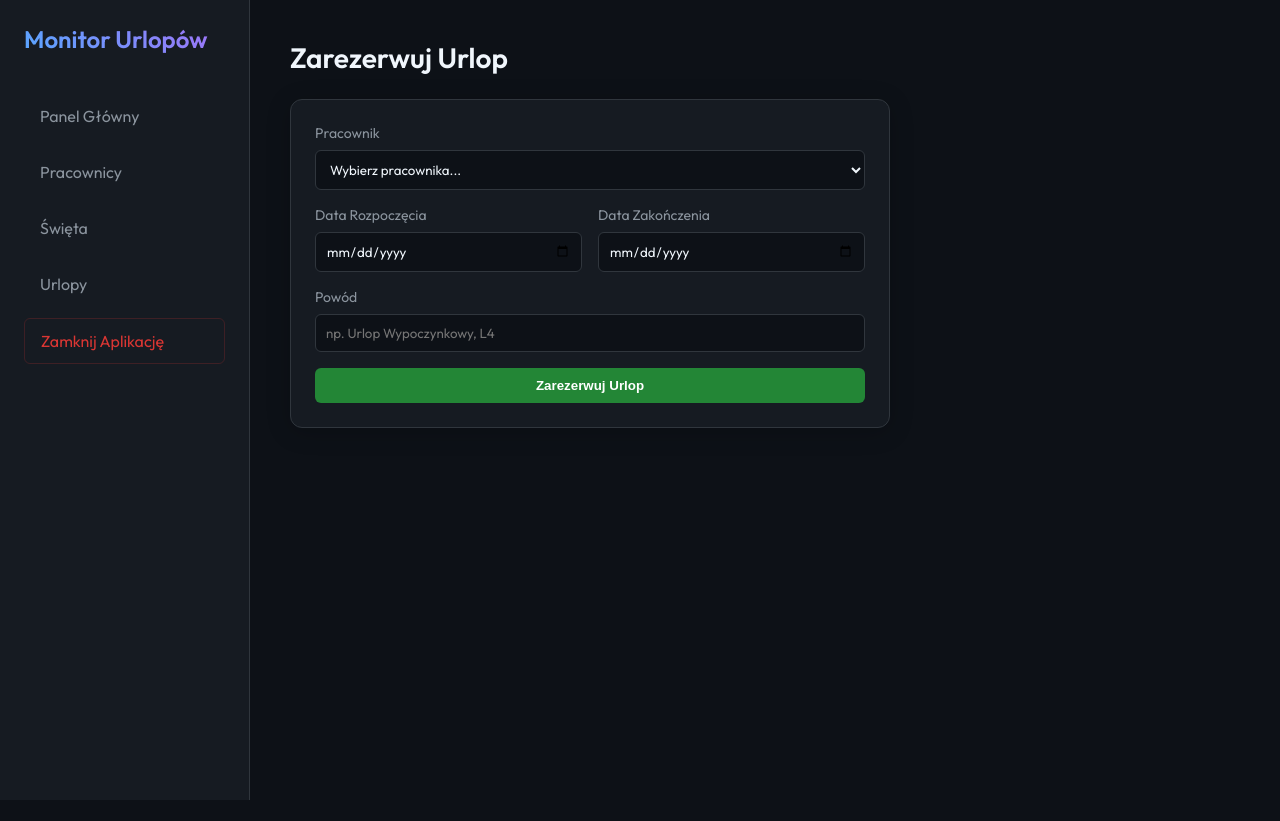
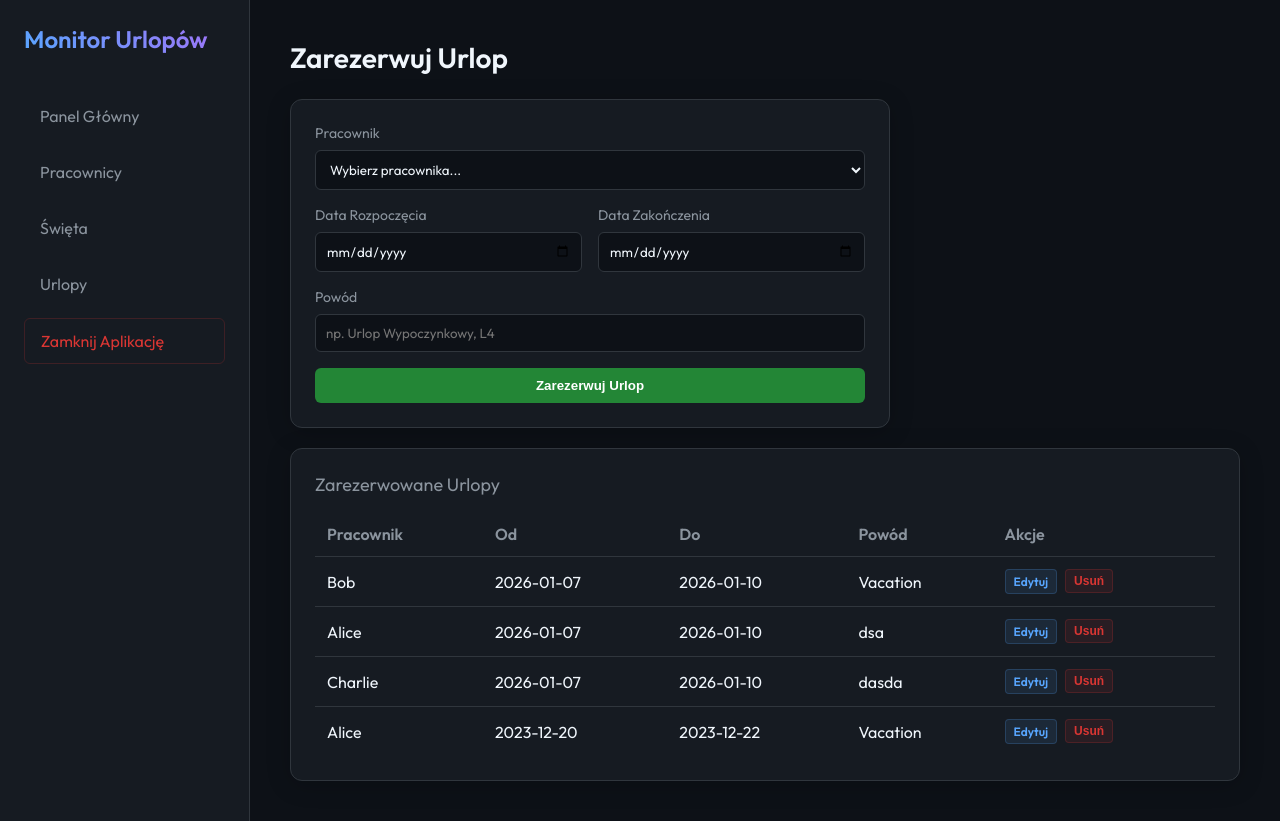
Before and after one commit to yungkhalifa14/employee_leave_tracker, a Flask app: page /leaves in a window 1280 px wide. Before the commit the page ends 800 px from the top, so only its background shows below. Run offline with Flask 3, Linux system fonts and the light colour scheme; data comes from the database, SQL or seed files in the repository.

Commit message:
polish v2 with CRUD

```diff
--- a/static/style.css
+++ b/static/style.css
@@ -414,3 +414,59 @@ tr:hover td {
     color: var(--danger);
     font-weight: bold;
 }
+
+.btn-secondary {
+    display: inline-block;
+    text-align: center;
+    background-color: var(--card-bg);
+    color: var(--text-secondary);
+    border: 1px solid var(--border);
+    padding: 10px 20px;
+    border-radius: 6px;
+    text-decoration: none;
+    font-weight: 600;
+    transition: all 0.2s;
+}
+
+.btn-secondary:hover {
+    color: var(--text-primary);
+    background-color: rgba(255, 255, 255, 0.05);
+}
+
+.action-btns {
+    display: flex;
+    gap: 8px;
+}
+
+.btn-edit,
+.btn-delete {
+    padding: 4px 8px;
+    border-radius: 4px;
+    font-size: 12px;
+    text-decoration: none;
+    font-weight: 600;
+    cursor: pointer;
+    border: 1px solid transparent;
+}
+
+.btn-edit {
+    color: var(--accent);
+    background-color: rgba(88, 166, 255, 0.1);
+    border-color: rgba(88, 166, 255, 0.2);
+}
+
+.btn-edit:hover {
+    background-color: var(--accent);
+    color: white;
+}
+
+.btn-delete {
+    color: var(--danger);
+    background-color: rgba(218, 54, 51, 0.1);
+    border-color: rgba(218, 54, 51, 0.2);
+}
+
+.btn-delete:hover {
+    background-color: var(--danger);
+    color: white;
+}
--- a/templates/leaves.html
+++ b/templates/leaves.html
@@ -35,4 +35,42 @@
         <button type="submit" class="btn-primary">Zarezerwuj Urlop</button>
     </form>
 </div>
+
+<div class="card list-view" style="margin-top: 20px;">
+    <h3>Zarezerwowane Urlopy</h3>
+    <table>
+        <thead>
+            <tr>
+                <th>Pracownik</th>
+                <th>Od</th>
+                <th>Do</th>
+                <th>Powód</th>
+                <th>Akcje</th>
+            </tr>
+        </thead>
+        <tbody>
+            {% for leave in leaves %}
+            <tr>
+                <td>{{ leave[1] }}</td>
+                <td>{{ leave[2] }}</td>
+                <td>{{ leave[3] }}</td>
+                <td>{{ leave[4] }}</td>
+                <td>
+                    <div class="action-btns">
+                        <a href="{{ url_for('edit_leave', leave_id=leave[0]) }}" class="btn-edit">Edytuj</a>
+                        <form action="{{ url_for('delete_leave', leave_id=leave[0]) }}" method="POST"
+                            onsubmit="return confirm('Czy na pewno chcesz usunąć ten urlop?');" style="display:inline;">
+                            <button type="submit" class="btn-delete">Usuń</button>
+                        </form>
+                    </div>
+                </td>
+            </tr>
+            {% else %}
+            <tr>
+                <td colspan="5">Brak zarezerwowanych urlopów.</td>
+            </tr>
+            {% endfor %}
+        </tbody>
+    </table>
+</div>
 {% endblock %}
--- a/tracker.py
+++ b/tracker.py
@@ -125,6 +125,72 @@ class LeaveTracker:
 
         return days
 
+    def get_employee_by_id(self, employee_id):
+        conn = get_connection()
+        cursor = conn.cursor()
+        cursor.execute('SELECT id, name, leave_limit FROM employees WHERE id = ?', (employee_id,))
+        emp = cursor.fetchone()
+        conn.close()
+        return emp
+
+    def update_employee(self, employee_id, name, leave_limit):
+        conn = get_connection()
+        cursor = conn.cursor()
+        cursor.execute('''
+            UPDATE employees SET name = ?, leave_limit = ? WHERE id = ?
+        ''', (name, leave_limit, employee_id))
+        conn.commit()
+        conn.close()
+
+    def delete_employee(self, employee_id):
+        conn = get_connection()
+        cursor = conn.cursor()
+        # Note: Leaves for this employee will remain but be orphaned or we should delete them too?
+        # Better UX: Delete leaves associated with employee
+        cursor.execute('DELETE FROM leaves WHERE employee_id = ?', (employee_id,))
+        cursor.execute('DELETE FROM employees WHERE id = ?', (employee_id,))
+        conn.commit()
+        conn.close()
+
+    def get_leave_by_id(self, leave_id):
+        conn = get_connection()
+        cursor = conn.cursor()
+        cursor.execute('SELECT id, employee_id, start_date, end_date, reason FROM leaves WHERE id = ?', (leave_id,))
+        leave = cursor.fetchone()
+        conn.close()
+        return leave
+
+    def update_leave(self, leave_id, employee_id, start_date, end_date, reason):
+        conn = get_connection()
+        cursor = conn.cursor()
+        cursor.execute('''
+            UPDATE leaves SET employee_id = ?, start_date = ?, end_date = ?, reason = ?
+            WHERE id = ?
+        ''', (employee_id, start_date, end_date, reason, leave_id))
+        conn.commit()
+        conn.close()
+
+    def delete_leave(self, leave_id):
+        conn = get_connection()
+        cursor = conn.cursor()
+        cursor.execute('DELETE FROM leaves WHERE id = ?', (leave_id,))
+        conn.commit()
+        conn.close()
+
+    def get_all_leaves(self):
+        """ Returns list of (id, emp_name, start_date, end_date, reason) """
+        conn = get_connection()
+        cursor = conn.cursor()
+        cursor.execute('''
+            SELECT l.id, e.name, l.start_date, l.end_date, l.reason
+            FROM leaves l
+            JOIN employees e ON l.employee_id = e.id
+            ORDER BY l.start_date DESC
+        ''')
+        leaves = cursor.fetchall()
+        conn.close()
+        return leaves
+
     def get_employees_with_balance(self):
         """ Returns list of dicts: id, name, leave_limit, used_days, remaining_days """
         conn = get_connection()
--- a/webapp.py
+++ b/webapp.py
@@ -140,6 +140,31 @@ def employees():
     all_emps = tracker.get_employees_with_balance()
     return render_template('employees.html', employees=all_emps)
 
+@app.route('/employees/edit/<int:emp_id>', methods=['GET', 'POST'])
+def edit_employee(emp_id):
+    emp = tracker.get_employee_by_id(emp_id)
+    if not emp:
+        flash("Pracownik nie znaleziony.", 'error')
+        return redirect(url_for('employees'))
+
+    if request.method == 'POST':
+        name = request.form.get('name')
+        limit = request.form.get('leave_limit')
+        if name and limit:
+            tracker.update_employee(emp_id, name, int(limit))
+            flash(f"Dane pracownika {name} zostały zaktualizowane.", 'success')
+            return redirect(url_for('employees'))
+        else:
+            flash("Wszystkie pola są wymagane.", 'error')
+
+    return render_template('edit_employee.html', employee=emp)
+
+@app.route('/employees/delete/<int:emp_id>', methods=['POST'])
+def delete_employee(emp_id):
+    tracker.delete_employee(emp_id)
+    flash("Pracownik został usunięty.", 'success')
+    return redirect(url_for('employees'))
+
 @app.route('/holidays', methods=['GET', 'POST'])
 def holidays():
     if request.method == 'POST':
@@ -182,7 +207,37 @@ def leaves():
         return redirect(url_for('leaves'))
 
     all_emps = tracker.get_all_employees()
-    return render_template('leaves.html', employees=all_emps)
+    all_leaves = tracker.get_all_leaves()
+    return render_template('leaves.html', employees=all_emps, leaves=all_leaves)
+
+@app.route('/leaves/edit/<int:leave_id>', methods=['GET', 'POST'])
+def edit_leave(leave_id):
+    leave = tracker.get_leave_by_id(leave_id)
+    if not leave:
+        flash("Urlop nie znaleziony.", 'error')
+        return redirect(url_for('leaves'))
+
+    if request.method == 'POST':
+        emp_id = request.form.get('employee_id')
+        start = request.form.get('start_date')
+        end = request.form.get('end_date')
+        reason = request.form.get('reason')
+
+        if emp_id and start and end and reason:
+            tracker.update_leave(leave_id, emp_id, start, end, reason)
+            flash("Wpis o urlopie został zaktualizowany.", 'success')
+            return redirect(url_for('leaves'))
+        else:
+            flash("Wszystkie pola są wymagane.", 'error')
+
+    all_emps = tracker.get_all_employees()
+    return render_template('edit_leave.html', leave=leave, employees=all_emps)
+
+@app.route('/leaves/delete/<int:leave_id>', methods=['POST'])
+def delete_leave(leave_id):
+    tracker.delete_leave(leave_id)
+    flash("Wpis o urlopie został usunięty.", 'success')
+    return redirect(url_for('leaves'))
 
 @app.route('/shutdown')
 def shutdown():
```
Also changed, not shown: templates/edit_employee.html (added, +22 -0 lines), templates/edit_leave.html (added, +40 -0 lines), templates/employees.html (+11 -0 lines), 1 other file.
